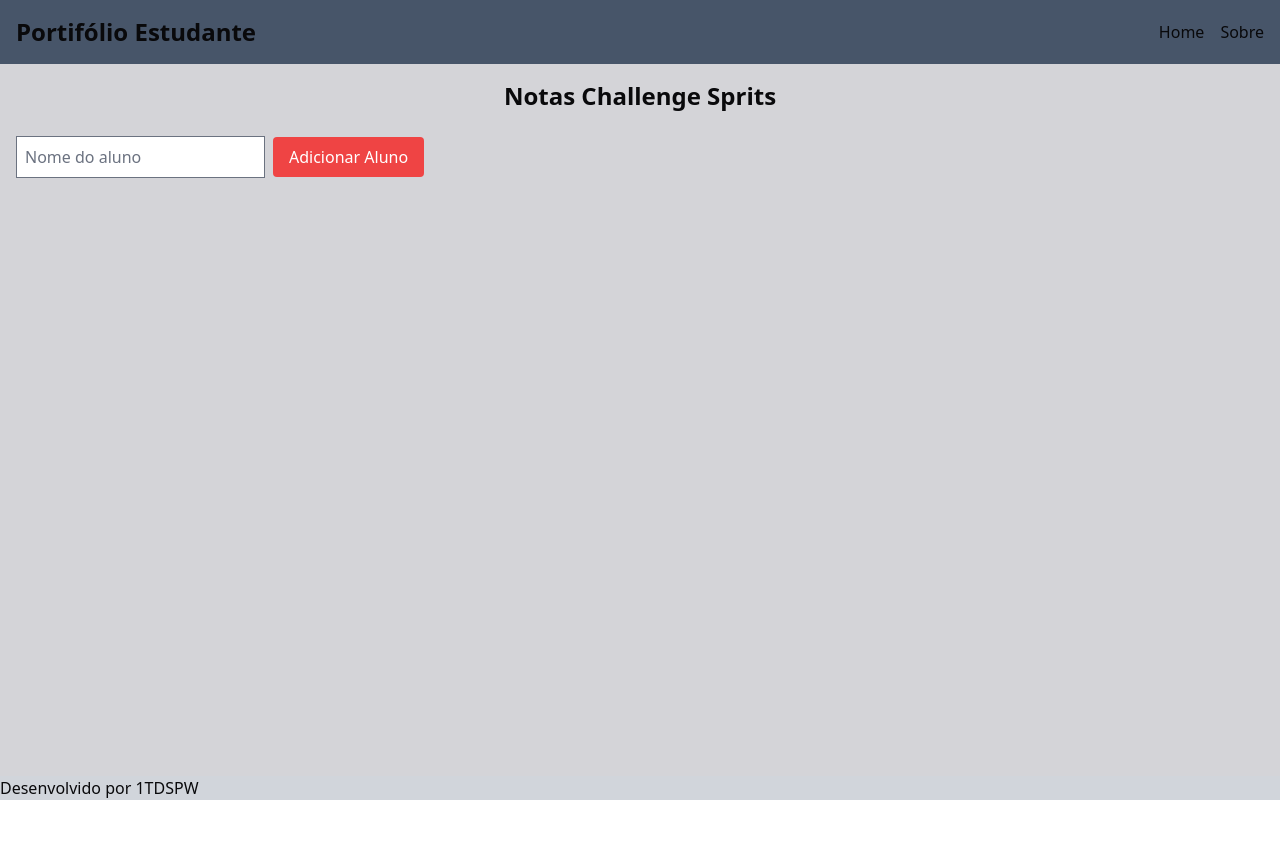
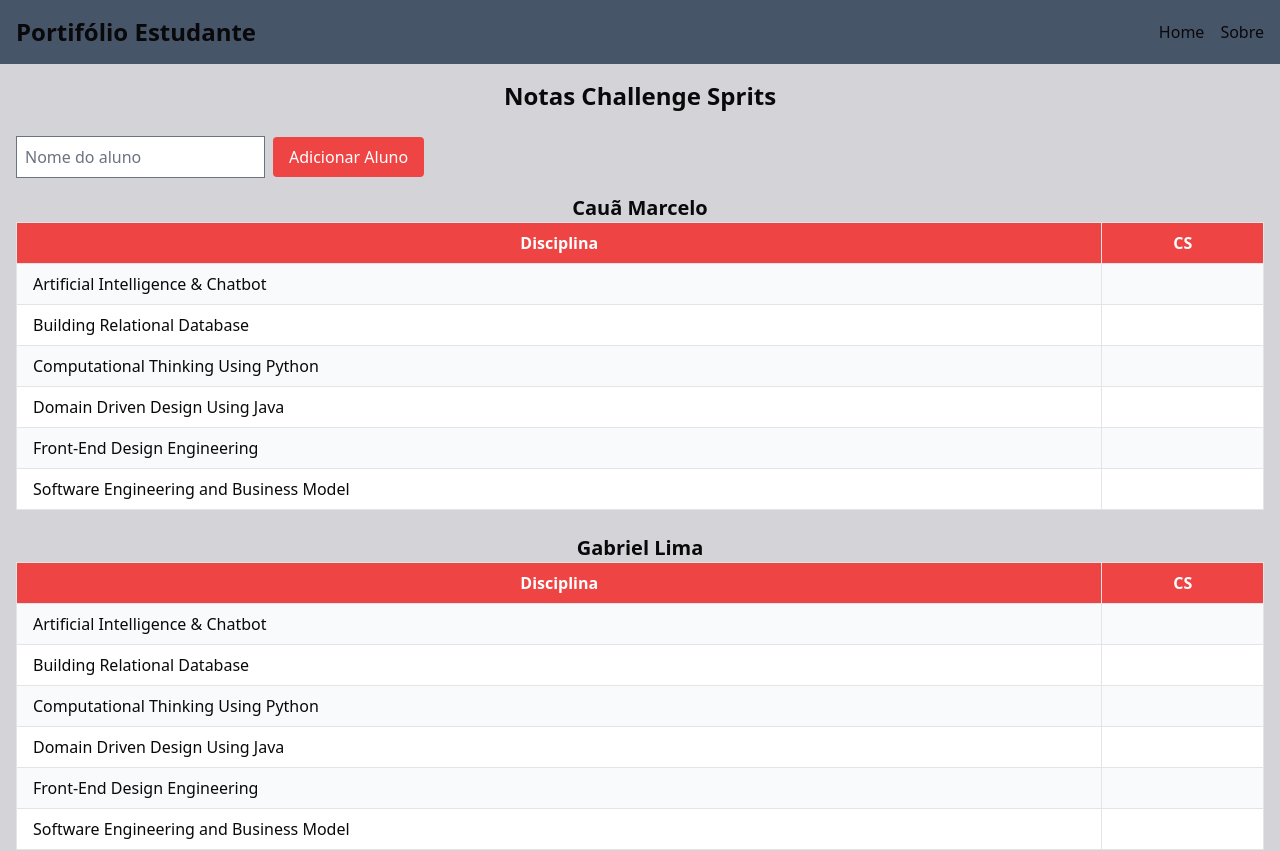
Before and after one commit to Byells/Portif-lio-cp3, a Next.js app: page /cs in a window 1280 px wide. Shown: the top 851 px of the page. Before the commit the page ends 800 px from the top, so only its background shows below. Built offline with nearby package versions, Linux system fonts and the light colour scheme.

Commit message:
Adicionado alunos fixos

```diff
--- a/src/app/cp/page.tsx
+++ b/src/app/cp/page.tsx
@@ -9,7 +9,45 @@
 };
 
 export default function cp() {
-  const [alunos, setAlunos] = useState<Aluno[]>([]);
+  const alunosFixos: Aluno[] = [
+    { id: 1, nome: "Cauã Marcelo", disciplinas: [
+        { nome: "Artificial Intelligence & Chatbot", cp: 100 },
+        { nome: "Building Relational Database", cp: 100 },
+        { nome: "Computational Thinking Using Python", cp: 100 },
+        { nome: "Domain Driven Design Using Java", cp: 100 },
+        { nome: "Front-End Design Engineering", cp: 100  },
+        { nome: "Software Engineering and Business Model", cp: 100  }
+    ]},
+    { id: 2, nome: "Gabriel Lima", disciplinas: [
+      { nome: "Artificial Intelligence & Chatbot", cp: 100 },
+      { nome: "Building Relational Database", cp: 100 },
+      { nome: "Computational Thinking Using Python", cp: 100 },
+      { nome: "Domain Driven Design Using Java", cp: 100 },
+      { nome: "Front-End Design Engineering", cp: 100  },
+      { nome: "Software Engineering and Business Model", cp: 100  }
+    ] },
+    { id: 3, nome: "Gustavo Borba", disciplinas: [
+      { nome: "Artificial Intelligence & Chatbot", cp: 100 },
+      { nome: "Building Relational Database", cp: 100 },
+      { nome: "Computational Thinking Using Python", cp: 100 },
+      { nome: "Domain Driven Design Using Java", cp: 100 },
+      { nome: "Front-End Design Engineering", cp: 100  },
+      { nome: "Software Engineering and Business Model", cp: 100  }
+    ] },
+    { id: 4, nome: "Leonardo Matheus", disciplinas: [
+      { nome: "Artificial Intelligence & Chatbot", cp: 100 },
+      { nome: "Building Relational Database", cp: 100 },
+      { nome: "Computational Thinking Using Python", cp: 100 },
+      { nome: "Domain Driven Design Using Java", cp: 100 },
+      { nome: "Front-End Design Engineering", cp: 100  },
+      { nome: "Software Engineering and Business Model", cp: 100  }
+    ] },
+  ];
+
+
+
+
+  const [alunos, setAlunos] = useState<Aluno[]>(alunosFixos);
   const [nome, setNome] = useState('');
 
   const adicionarAluno = () => {
--- a/src/app/cs/page.tsx
+++ b/src/app/cs/page.tsx
@@ -5,11 +5,46 @@
 type Aluno = {
   id: number;
   nome: string;
-  disciplinas: { nome: string; cp: number }[];
+  disciplinas: { nome: string; cs: number }[];
 };
 
 export default function cs() {
-  const [alunos, setAlunos] = useState<Aluno[]>([]);
+  const alunosFixos: Aluno[] = [
+    { id: 1, nome: "Cauã Marcelo", disciplinas: [
+        { nome: "Artificial Intelligence & Chatbot", cs: 100 },
+        { nome: "Building Relational Database", cs: 100 },
+        { nome: "Computational Thinking Using Python", cs: 100 },
+        { nome: "Domain Driven Design Using Java", cs: 100 },
+        { nome: "Front-End Design Engineering", cs: 100  },
+        { nome: "Software Engineering and Business Model", cs: 100  }
+    ]},
+    { id: 2, nome: "Gabriel Lima", disciplinas: [
+      { nome: "Artificial Intelligence & Chatbot", cs: 100 },
+      { nome: "Building Relational Database", cs: 100 },
+      { nome: "Computational Thinking Using Python", cs: 100 },
+      { nome: "Domain Driven Design Using Java", cs: 100 },
+      { nome: "Front-End Design Engineering", cs: 100  },
+      { nome: "Software Engineering and Business Model", cs: 100  }
+    ] },
+    { id: 3, nome: "Gustavo Borba", disciplinas: [
+      { nome: "Artificial Intelligence & Chatbot", cs: 100 },
+      { nome: "Building Relational Database", cs: 100 },
+      { nome: "Computational Thinking Using Python", cs: 100 },
+      { nome: "Domain Driven Design Using Java", cs: 100 },
+      { nome: "Front-End Design Engineering", cs: 100  },
+      { nome: "Software Engineering and Business Model", cs: 100  }
+    ] },
+    { id: 4, nome: "Leonardo Matheus", disciplinas: [
+      { nome: "Artificial Intelligence & Chatbot", cs: 100 },
+      { nome: "Building Relational Database", cs: 100 },
+      { nome: "Computational Thinking Using Python", cs: 100 },
+      { nome: "Domain Driven Design Using Java", cs: 100 },
+      { nome: "Front-End Design Engineering", cs: 100  },
+      { nome: "Software Engineering and Business Model", cs: 100  }
+    ] },
+  ];
+
+  const [alunos, setAlunos] = useState<Aluno[]>(alunosFixos);
   const [nome, setNome] = useState('');
 
   const adicionarAluno = () => {
@@ -29,7 +64,7 @@
     };
 
     setAlunos([...alunos, novoAluno]);
-    setNome(''); // Limpa o campo de entrada
+    setNome('');
   };
 
   return (
--- a/src/app/gs/page.tsx
+++ b/src/app/gs/page.tsx
@@ -9,7 +9,43 @@
 };
 
 export default function gs() {
-  const [alunos, setAlunos] = useState<Aluno[]>([]);
+  const alunosFixos: Aluno[] = [
+    { id: 1, nome: "Cauã Marcelo", disciplinas: [
+        { nome: "Artificial Intelligence & Chatbot", gs: 100 },
+        { nome: "Building Relational Database", gs: 100 },
+        { nome: "Computational Thinking Using Python", gs: 100 },
+        { nome: "Domain Driven Design Using Java", gs: 100 },
+        { nome: "Front-End Design Engineering", gs: 100  },
+        { nome: "Software Engineering and Business Model", gs: 100  }
+    ]},
+    { id: 2, nome: "Gabriel Lima", disciplinas: [
+      { nome: "Artificial Intelligence & Chatbot", gs: 100 },
+      { nome: "Building Relational Database", gs: 100 },
+      { nome: "Computational Thinking Using Python", gs: 100 },
+      { nome: "Domain Driven Design Using Java", gs: 100 },
+      { nome: "Front-End Design Engineering", gs: 100  },
+      { nome: "Software Engineering and Business Model", gs: 100  }
+    ] },
+    { id: 3, nome: "Gustavo Borba", disciplinas: [
+      { nome: "Artificial Intelligence & Chatbot", gs: 100 },
+      { nome: "Building Relational Database", gs: 100 },
+      { nome: "Computational Thinking Using Python", gs: 100 },
+      { nome: "Domain Driven Design Using Java", gs: 100 },
+      { nome: "Front-End Design Engineering", gs: 100  },
+      { nome: "Software Engineering and Business Model", gs: 100  }
+    ] },
+    { id: 4, nome: "Leonardo Matheus", disciplinas: [
+      { nome: "Artificial Intelligence & Chatbot", gs: 100 },
+      { nome: "Building Relational Database", gs: 100 },
+      { nome: "Computational Thinking Using Python", gs: 100 },
+      { nome: "Domain Driven Design Using Java", gs: 100 },
+      { nome: "Front-End Design Engineering", gs: 100  },
+      { nome: "Software Engineering and Business Model", gs: 100  }
+    ] },
+  ];
+
+
+  const [alunos, setAlunos] = useState<Aluno[]>(alunosFixos);
   const [nome, setNome] = useState('');
 
   const adicionarAluno = () => {
```
